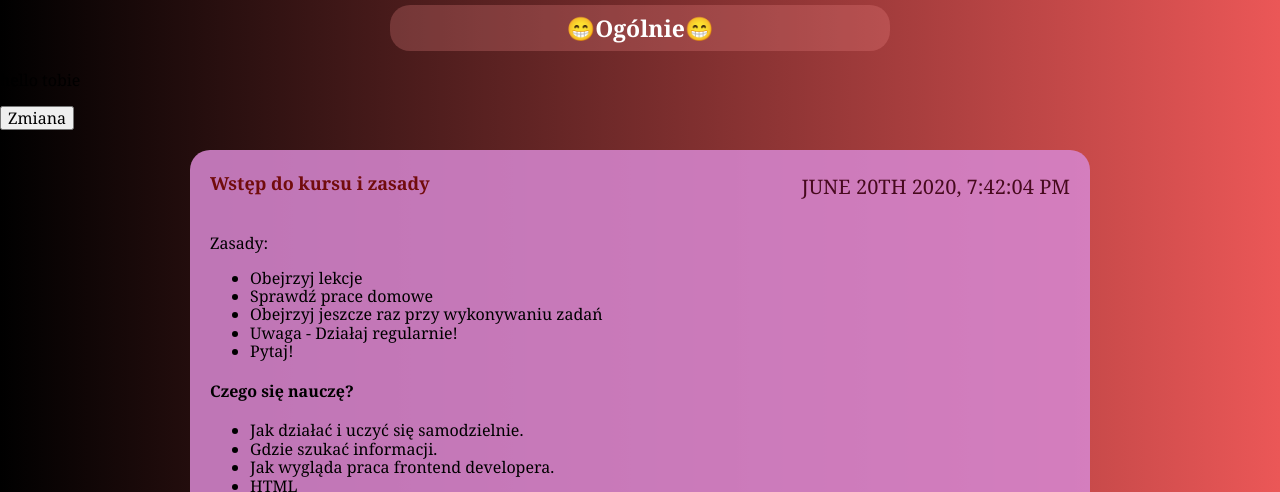
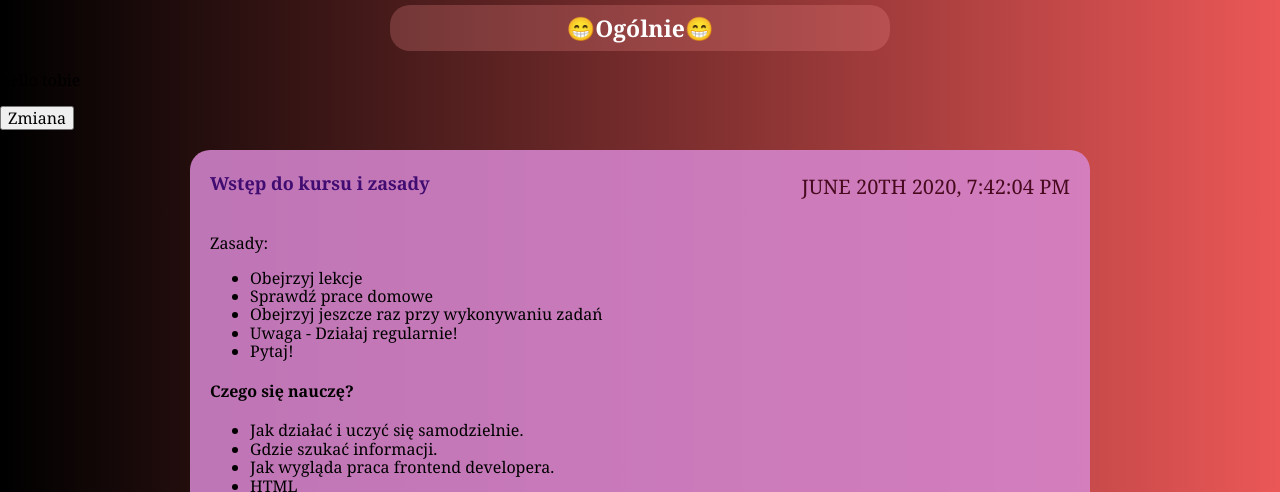
Before and after one commit to AnnaSmierzchala/homepage-webpack, a website built with webpack: page src/pages/index.html in a window 1280 px wide. Shown: the part 294-786 px from the top of the page. Built offline with nearby package versions, Linux system fonts and the light colour scheme.

Commit message:
new color of article title

```diff
--- a/src/scss/modules/lesson.scss
+++ b/src/scss/modules/lesson.scss
@@ -10,7 +10,7 @@
       justify-content: space-between;
     }
     &__title {
-      color: #710c0c;
+      color: #400c71;
       font-size: 18px;
 
 
```
